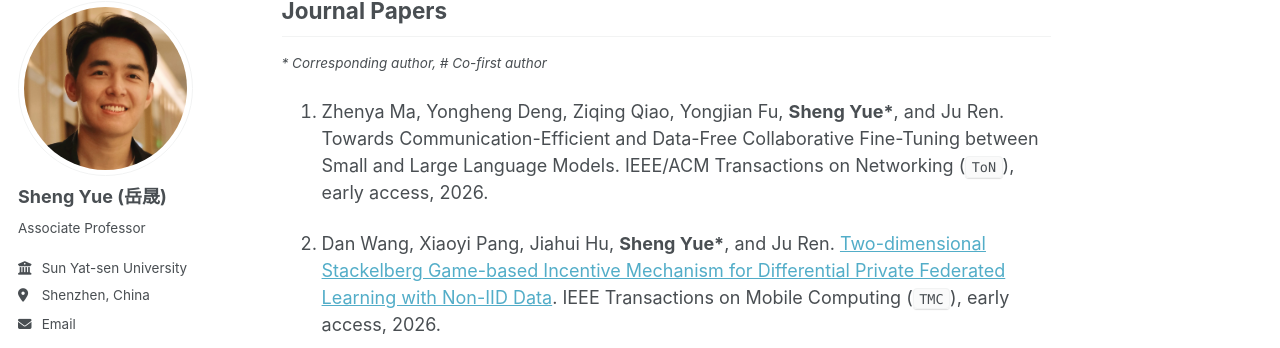
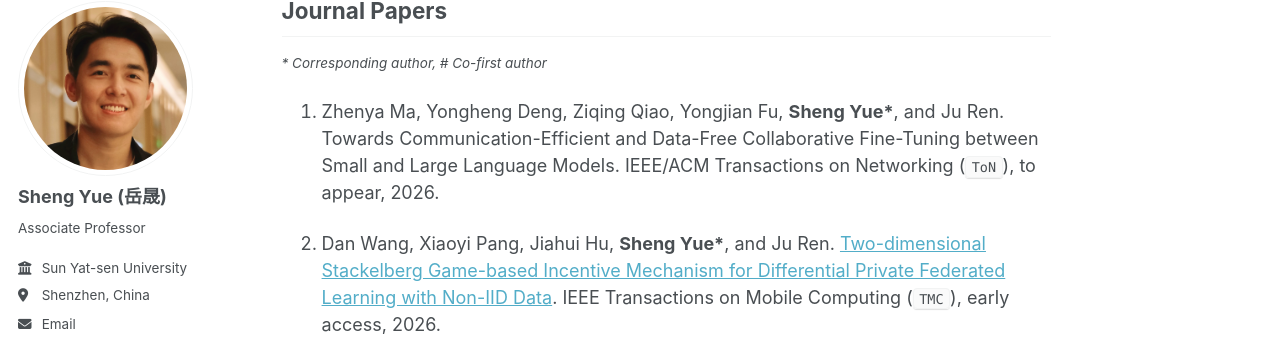
Before and after one commit to shaunyue/shaunyue.github.io, a Jekyll site: the page built from _pages/about.md, in a window 1280 px wide and 900 px high, scrolled down 3627 px. Shown: the part 105-453 px from the top of the window. Built offline with Jekyll 4.4.1, drawn with Linux system fonts in a browser that asks for light colours; some web fonts are replaced.

Commit message:
Update about.md

```diff
--- a/_pages/about.md
+++ b/_pages/about.md
@@ -93,7 +93,7 @@ function toggleContent(id) {
 
 <small>_* Corresponding author, # Co-first author_</small>
 
-1. Zhenya Ma, Yongheng Deng, Ziqing Qiao, Yongjian Fu, **Sheng Yue\***, and Ju Ren. Towards Communication-Efficient and Data-Free Collaborative Fine-Tuning between Small and Large Language Models. IEEE/ACM Transactions on Networking (`ToN`), early access, 2026.
+1. Zhenya Ma, Yongheng Deng, Ziqing Qiao, Yongjian Fu, **Sheng Yue\***, and Ju Ren. Towards Communication-Efficient and Data-Free Collaborative Fine-Tuning between Small and Large Language Models. IEEE/ACM Transactions on Networking (`ToN`), to appear, 2026.
 
 1. Dan Wang, Xiaoyi Pang, Jiahui Hu, **Sheng Yue\***, and Ju Ren. [Two-dimensional Stackelberg Game-based Incentive Mechanism for Differential Private Federated Learning with Non-IID Data](https://ieeexplore.ieee.org/document/11427327). IEEE Transactions on Mobile Computing (`TMC`), early access, 2026.
 
```
